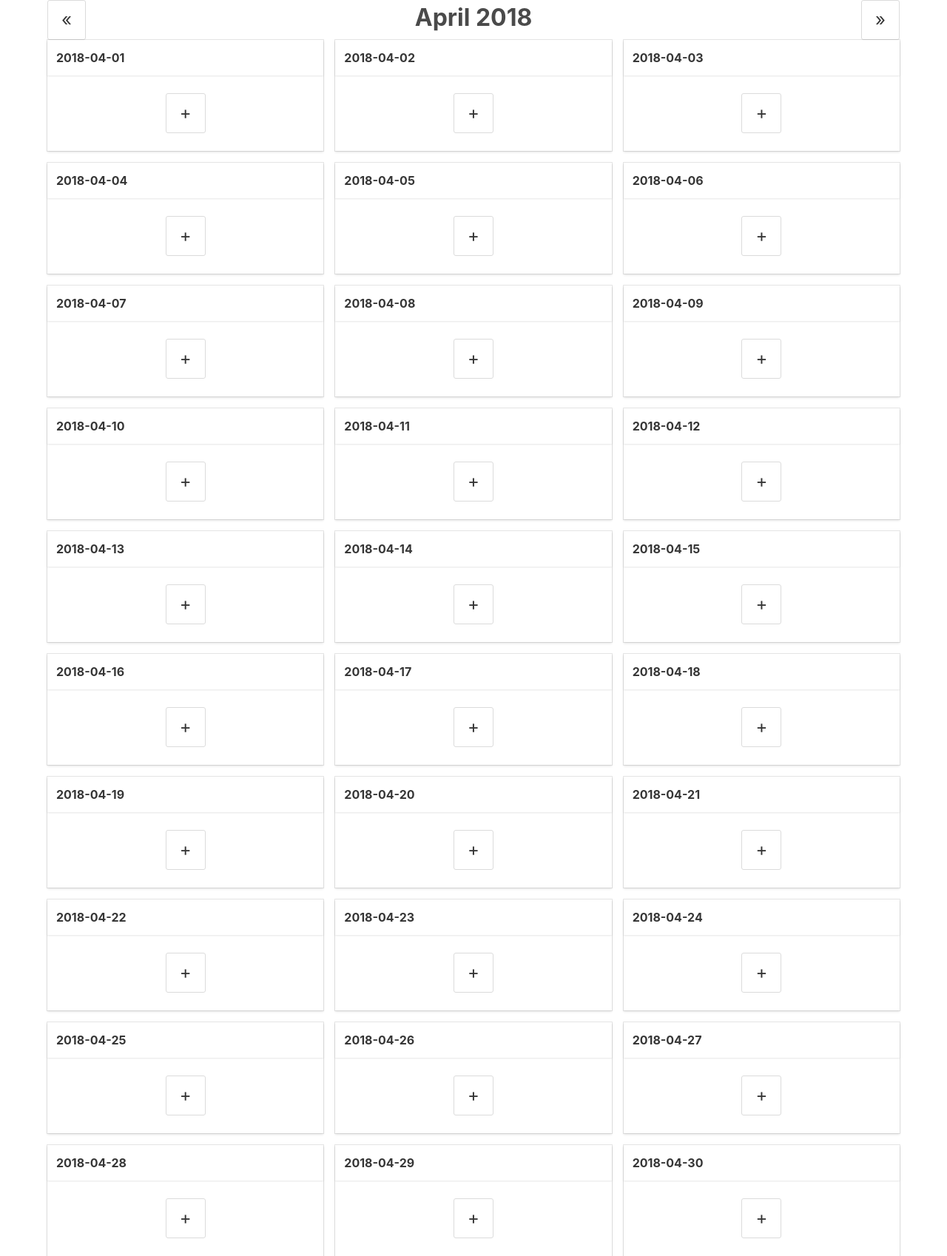
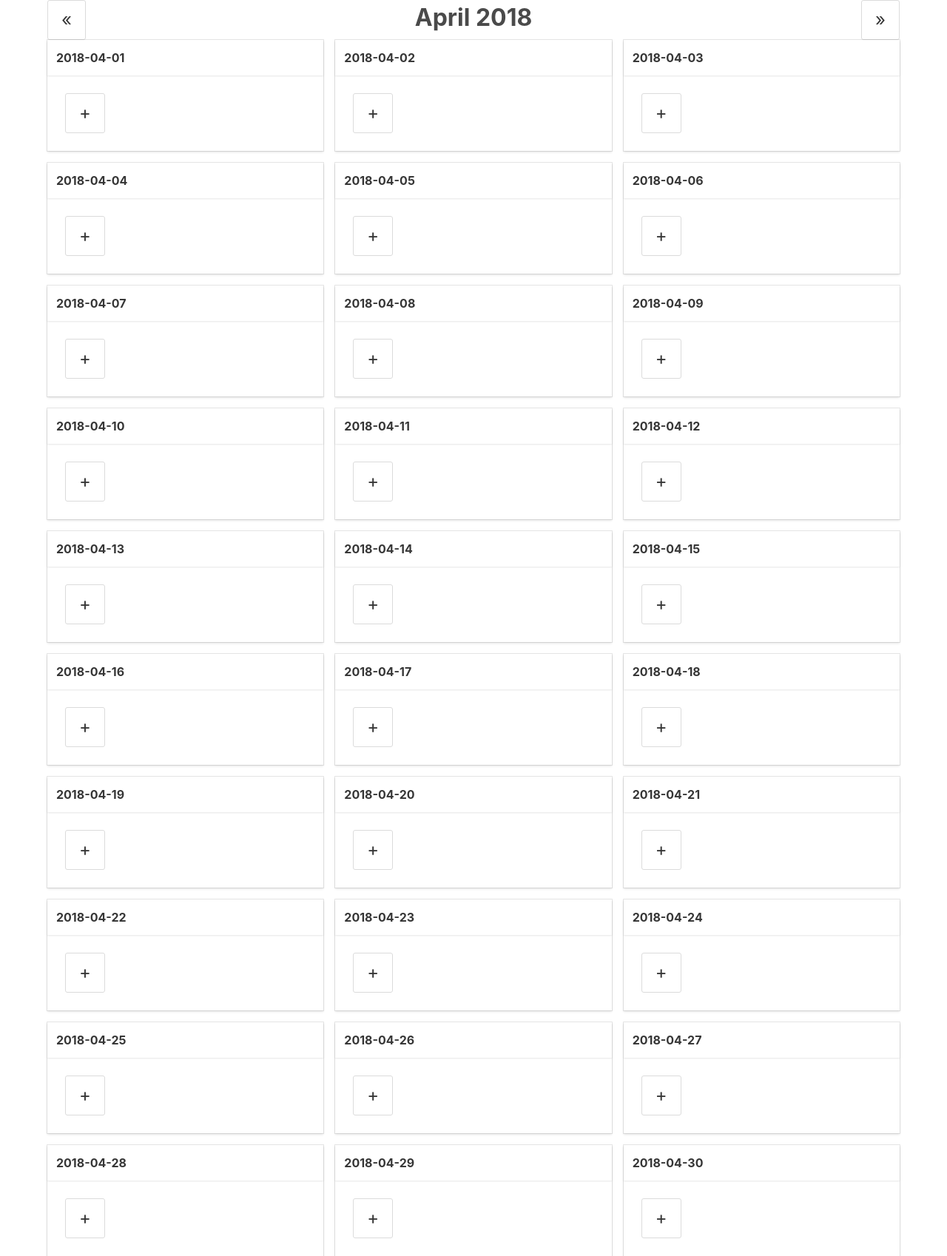
Before and after one commit to midzer/timetool, a Jekyll site: the page built from index.md, in a window 1280 px wide. Shown: the whole page at 74% size. Built offline with Jekyll 4.4.1, drawn with Linux system fonts in a browser that asks for light colours.

Commit message:
in the meantime don't center card any more

```diff
--- a/_includes/card.html
+++ b/_includes/card.html
@@ -2,7 +2,7 @@
   <header class="card-header">
     <p class="card-header-title">Date</p>
   </header>
-  <div class="card-content has-text-centered">
+  <div class="card-content">
     <button class="button show-btn is-large">+</button>
     <div class="is-hidden">
       <div class="field is-horizontal">
```
